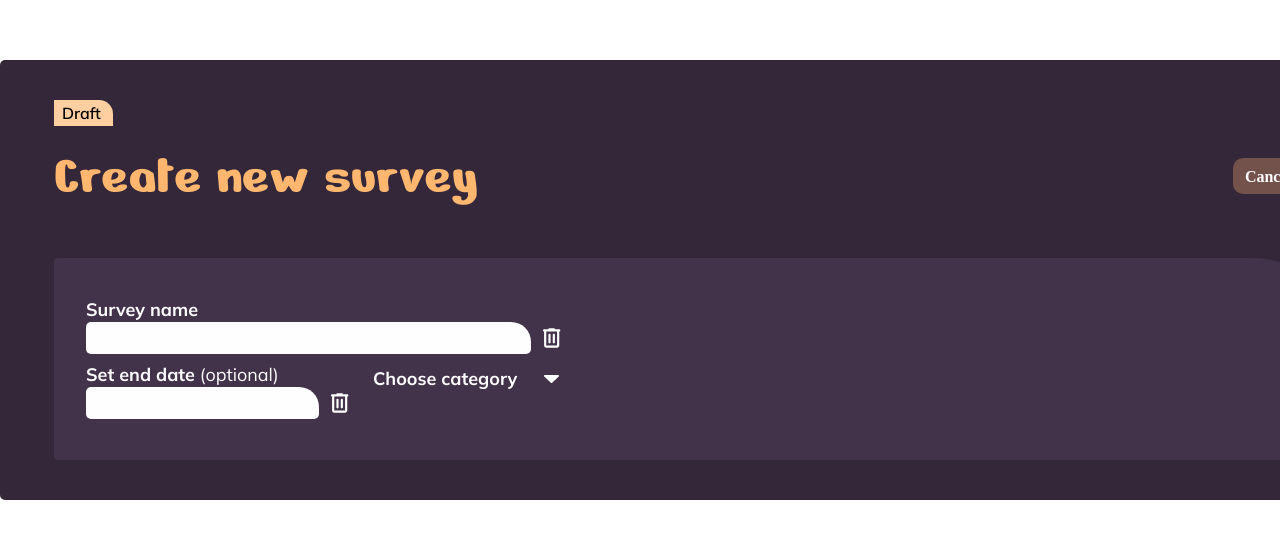
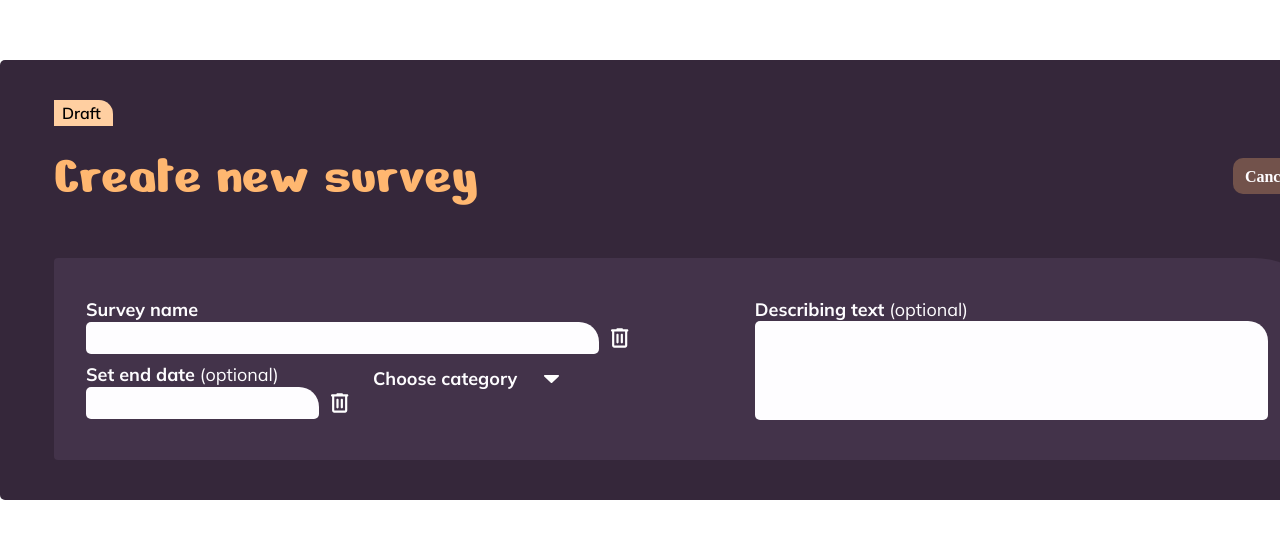
Before and after one commit to XbatzoX/poll-app, an Angular app: page /draft in a window 1280 px wide. Shown: the part 120-658 px from the top of the page. Built offline with nearby package versions, Linux system fonts and the light colour scheme; a web font is replaced by a local one.

Commit message:
added textarea for optional describing text

```diff
--- a/src/app/shared/components/create-survey-form/create-survey-form.html
+++ b/src/app/shared/components/create-survey-form/create-survey-form.html
@@ -1,5 +1,6 @@
 <section class="createSurveyForm">
     <form class="surveyForm">
+        <div class="surveyForm__nameDescriptionContainer">
             <fieldset class="surveyForm__fieldset">
                 <div class="surveyForm__pair">
                     <label class="surveyForm__label" for="survey-name">Survey name</label>
@@ -39,5 +40,19 @@
                     </div>
                 </div>
             </fieldset>
+            <fieldset class="surveyForm__fieldsetDescription">
+                <div class="surveyForm__pairDescription">
+                    <label class="surveyForm__label" for="end-date">Describing text <span class="surveyForm__label--optional">(optional)</span></label>
+                    <div class="inputBoxDescription maxHeight">
+                        <textarea name="description" id="description-text" class="surveyForm__inputField"></textarea>
+                        <div class="inputBoxDescription__btnContainer">
+                            <button class="deleteBtn" (mouseenter)="isHoveredId = 'description-text'" (mouseleave)="isHoveredId = ''">
+                                <img [src]="changeDeleteIcon('description-text')" alt="delte icon as trash bin">
+                            </button>
+                        </div>
+                    </div>
+                </div>
+            </fieldset>
+        </div>
     </form>
 </section>
--- a/src/app/shared/components/create-survey-form/create-survey-form.scss
+++ b/src/app/shared/components/create-survey-form/create-survey-form.scss
@@ -17,9 +17,24 @@
     font-family: 'MyMulish';
     caret-color: map.get(var.$colors, dashboard-bg);
 
+    &__nameDescriptionContainer{
+        width: 100%;
+        display: flex;
+        justify-content: space-between;
+        align-items: stretch;
+        gap: map.get(var.$sizes, xxl);
+    }
+
     &__pair{
         @include mx.flex-start();
         width: 100%;
+    }
+
+    &__pairDescription{
+        display: flex;
+        flex-direction: column;
+        width: 100%;
+        height: 100%;
     }
 
     &__label{
@@ -39,6 +54,17 @@
         padding: 0;
         @include mx.flex-start();
         gap: map.get(var.$sizes, s);
+        width: 45%;
+    }
+
+    &__fieldsetDescription{
+        border: none;
+        margin: 0;
+        padding: 0;
+        display: flex;
+        flex-direction: column;
+        gap: map.get(var.$sizes, s);
+        width: 45%;
     }
 
     &__inputField{
@@ -66,6 +92,14 @@
     display: flex;
     justify-content: start;
     align-items: center;
+    gap: map.get(var.$sizes, s);
+}
+
+.inputBoxDescription{
+    width: 100%;
+    display: flex;
+    justify-content: start;
+    align-items: stretch;
     gap: map.get(var.$sizes, s);
 }
 
@@ -136,3 +170,11 @@
     background-color: rgba(255,255,255, 0.3);
     border-radius: map.get(var.$normSizes, ss);
 }
+
+.maxHeight{
+    height: 100%;
+}
+
+textarea{
+    resize: none;
+}
--- a/src/app/shared/components/create-survey/create-survey.scss
+++ b/src/app/shared/components/create-survey/create-survey.scss
@@ -68,3 +68,7 @@
 .appForm{
     width: calc(100% - 64px);
 }
+
+.maxHeight{
+    height: 100%;
+}
```
Lines whose indentation alone changed are shown as unchanged.
